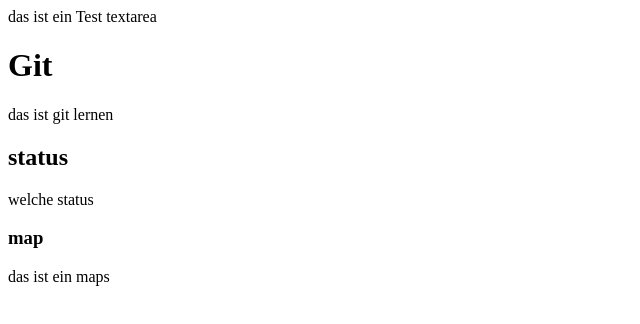
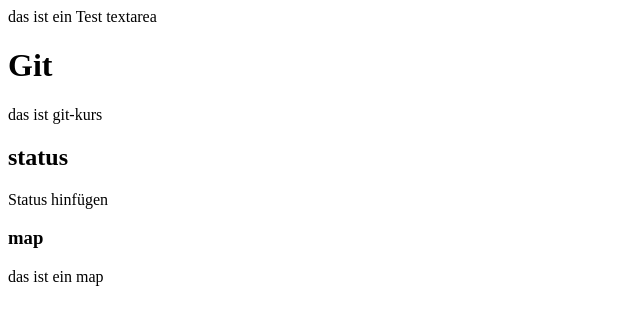
Before and after one commit to sami2010-prog/sami2010-prog, a plain HTML site: page test.html in a window 1280 px wide. Shown: the full height of the page, 0-640 px from the left. Drawn offline with Linux system fonts and the light colour scheme.

Commit message:
text aenderung

```diff
--- a/test.html
+++ b/test.html
@@ -5,10 +5,10 @@ das ist ein Test textarea
     </head>
     <body>
         <h1> Git</h1>
-        das ist git lernen
+        das ist git-kurs
         <h2>status</h2>
-        welche status
+        Status hinfügen
         <h3>map</h3>
-        das ist ein  maps
+        das ist ein  map
     </body>
 </html>
```
